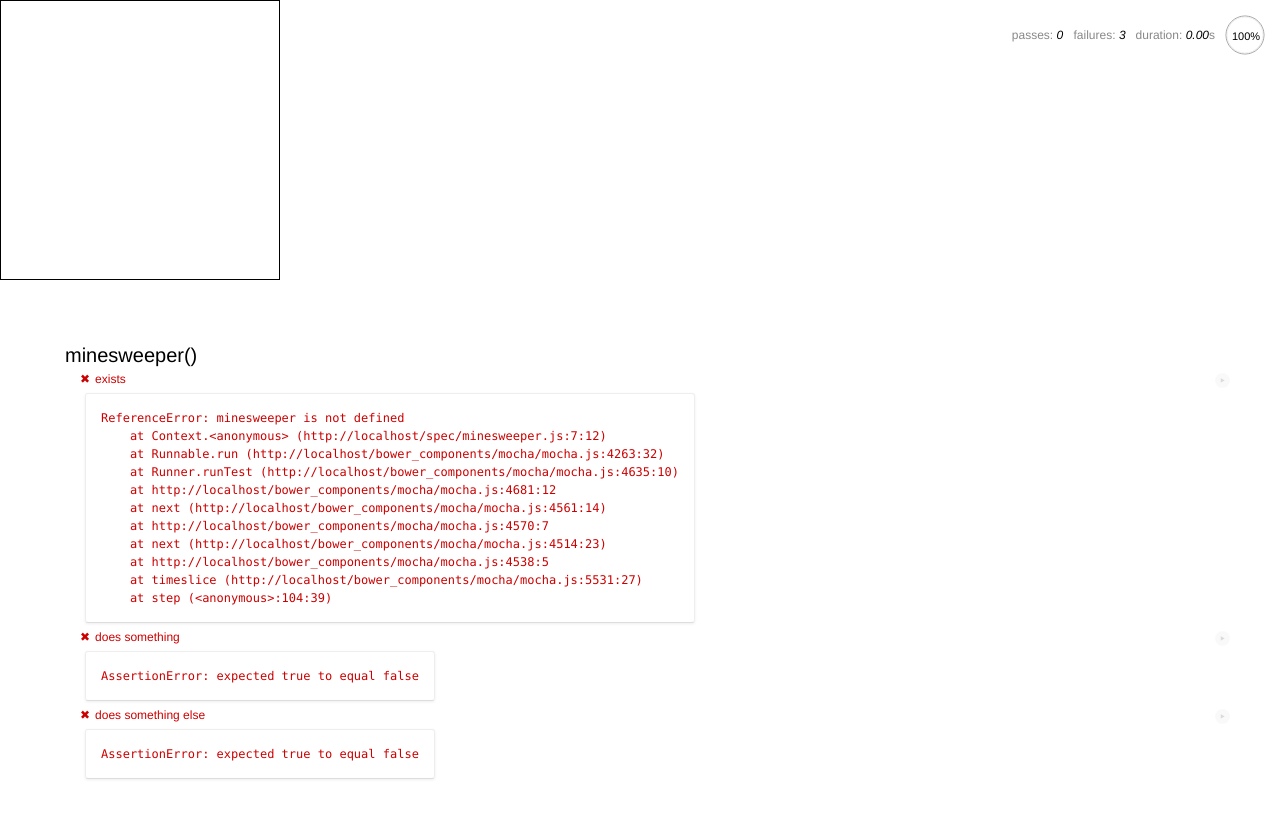
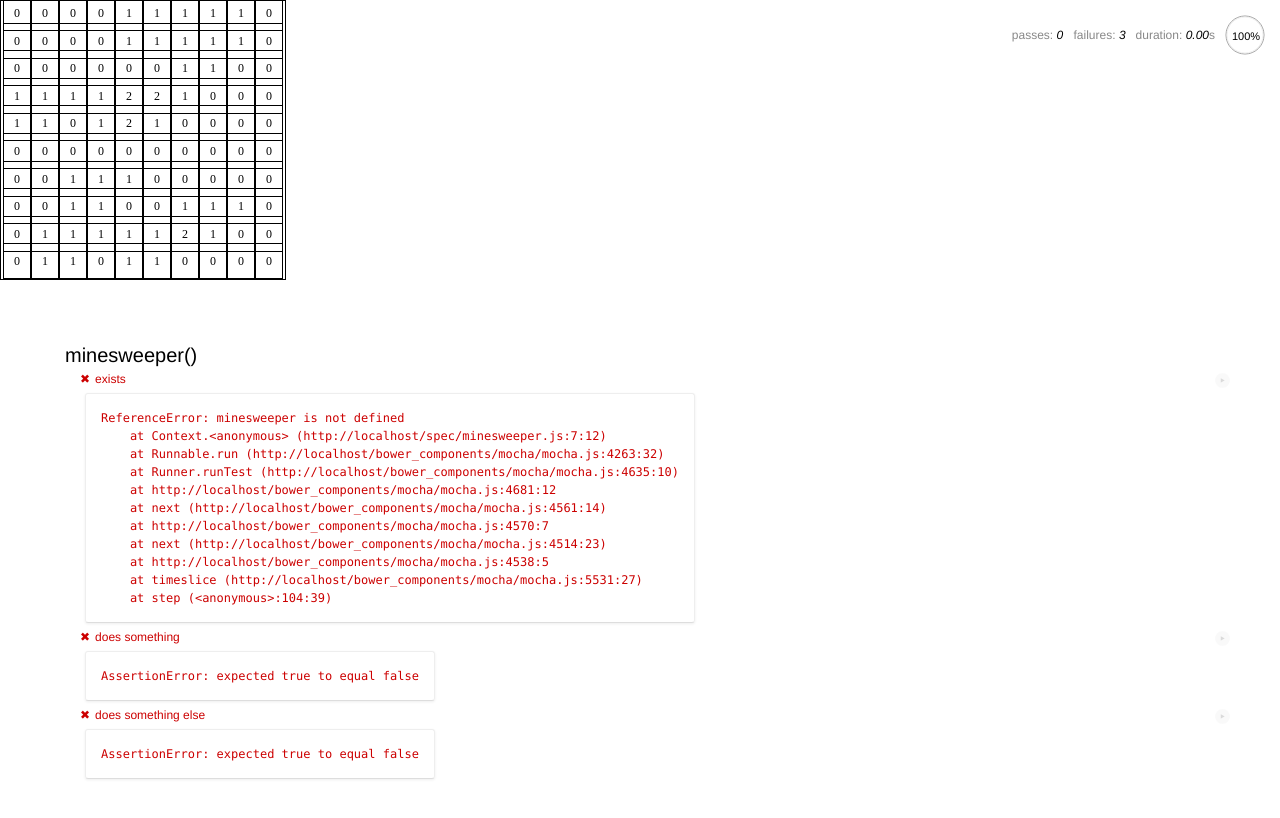
Before and after one commit to KalevRK/minesweeperJS, a website: page index.html in a window 1280 px wide. Drawn offline with nearby package versions, Linux system fonts and the light colour scheme.

Commit message:
Display grid with values.

```diff
--- a/minesweeper.js
+++ b/minesweeper.js
@@ -62,11 +62,17 @@ var boardSettings = {
 }
 
 // - bind board to DOM
-d3.select('#gameTable').selectAll("tr")
-    .data(board)
+d3.select('#gameTable')
+    .selectAll("tr")
+    .data(board.grid)
     .enter().append("tr")
+
     .selectAll("td.space")
     .data(function(d){return d;})
-    .enter().append("td.space");
+    .enter().append("td.space")
+    .style("border", "1px black solid")
+    .style("padding", "10px")
+    .text(function(d){return d.value;})
+    .style("font-size", "12px");
     // .attr('height', boardSettings.spaceHeight + 'px')
     // .attr('width', boardSettings.spaceWidth + 'px');
--- a/styles.css
+++ b/styles.css
@@ -7,6 +7,11 @@
   border: 1px solid black;
   height: 280px;
   width: 280px;
+}
+
+td.space {
+  border: 1px black solid;
+  padding: 10px;
 }
 
 /*tr {
```
